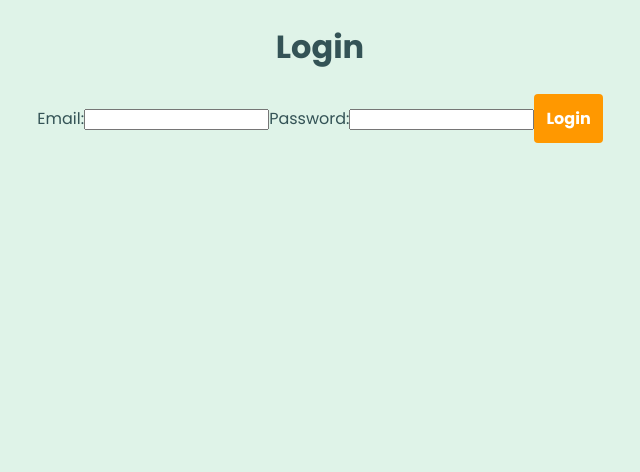
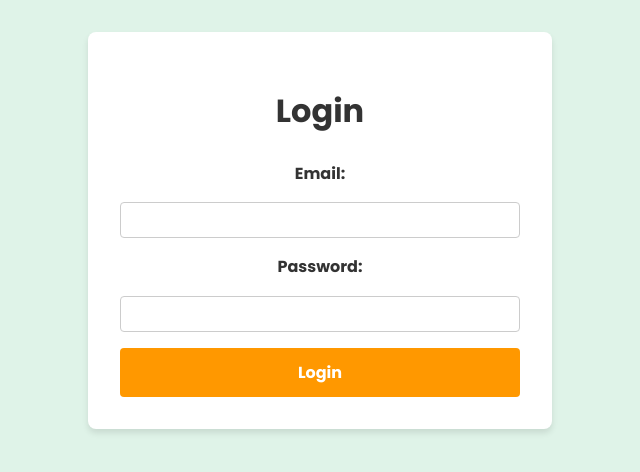
Before and after one commit to chantal-delcarmen/adoptify-pet-finder, a React (Create React App) app in the folder frontend/: page /login in a window 1280 px wide. Shown: the top 472 px of the page, without its empty margins (320-960 px from the left). Built offline with nearby package versions, Linux system fonts and the light colour scheme; no server answers.

Commit message:
Add styles for login page and form components

```diff
--- a/frontend/src/styles/login.scss
+++ b/frontend/src/styles/login.scss
@@ -0,0 +1,60 @@
+.login-page {
+  max-width: 400px;
+  margin: 2rem auto;
+  padding: 2rem;
+  background-color: #ffffff;
+  border-radius: 8px;
+  box-shadow: 0 4px 6px rgba(0, 0, 0, 0.1);
+}
+
+.login-page h1 {
+  text-align: center;
+  margin-bottom: 1.5rem;
+  color: #333333;
+}
+
+.login-form {
+  display: flex;
+  flex-direction: column;
+  gap: 1rem;
+}
+
+.login-form label {
+  font-weight: bold;
+  color: #333333;
+}
+
+.login-form input {
+  padding: 0.5rem;
+  border: 1px solid #cccccc;
+  border-radius: 4px;
+  font-size: 1rem;
+}
+
+.login-form input:focus {
+  outline: none;
+  border-color: #ff9800;
+  box-shadow: 0 0 4px rgba(255, 152, 0, 0.5);
+}
+
+.button--primary {
+  background-color: #ff9800;
+  color: #ffffff;
+  border: none;
+  padding: 0.75rem;
+  border-radius: 4px;
+  font-size: 1rem;
+  cursor: pointer;
+  transition: background-color 0.3s;
+}
+
+.button--primary:hover {
+  background-color: #e68900;
+}
+
+.error-message {
+  color: red;
+  font-size: 0.9rem;
+  margin-top: 1rem;
+  text-align: center;
+}
```
